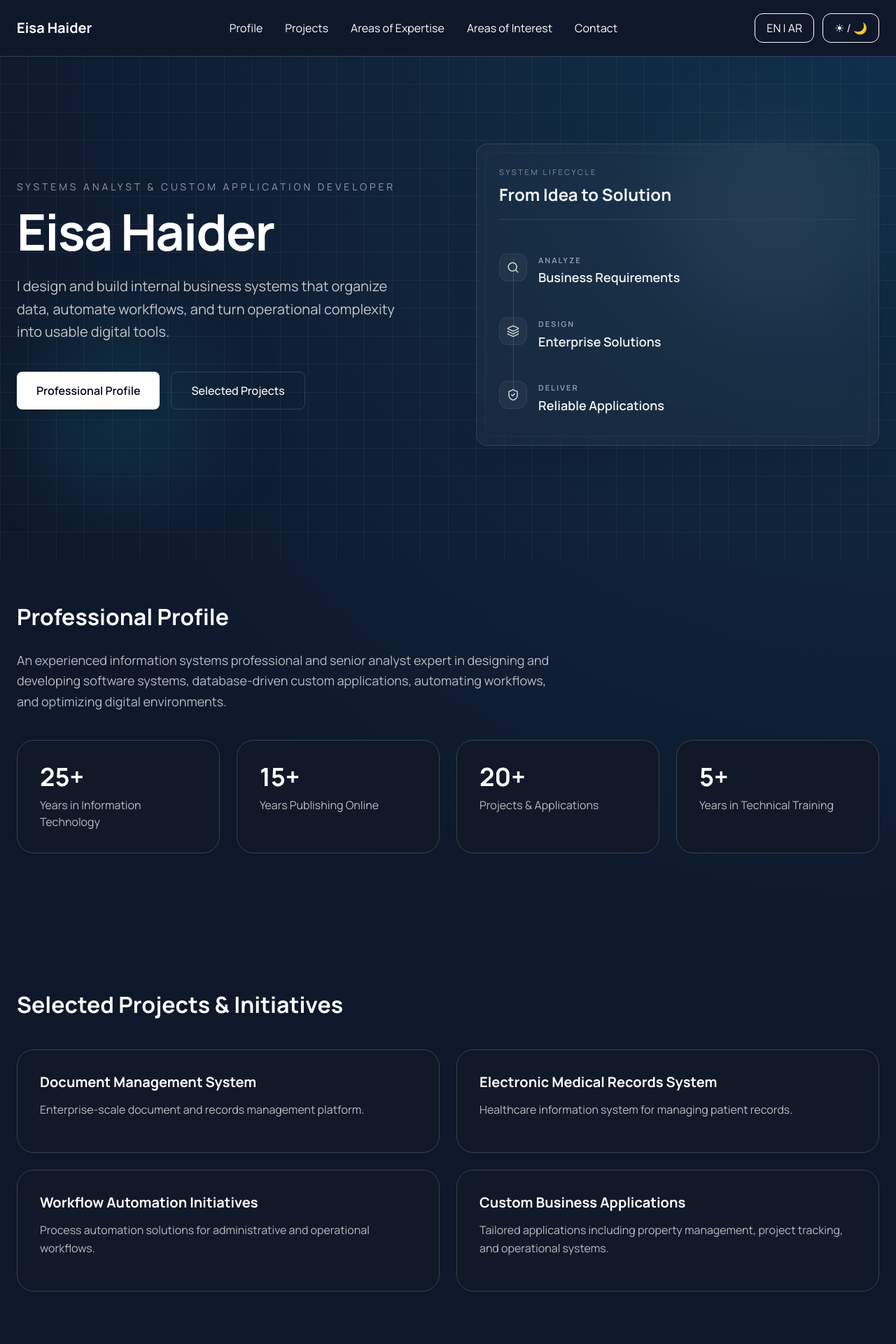
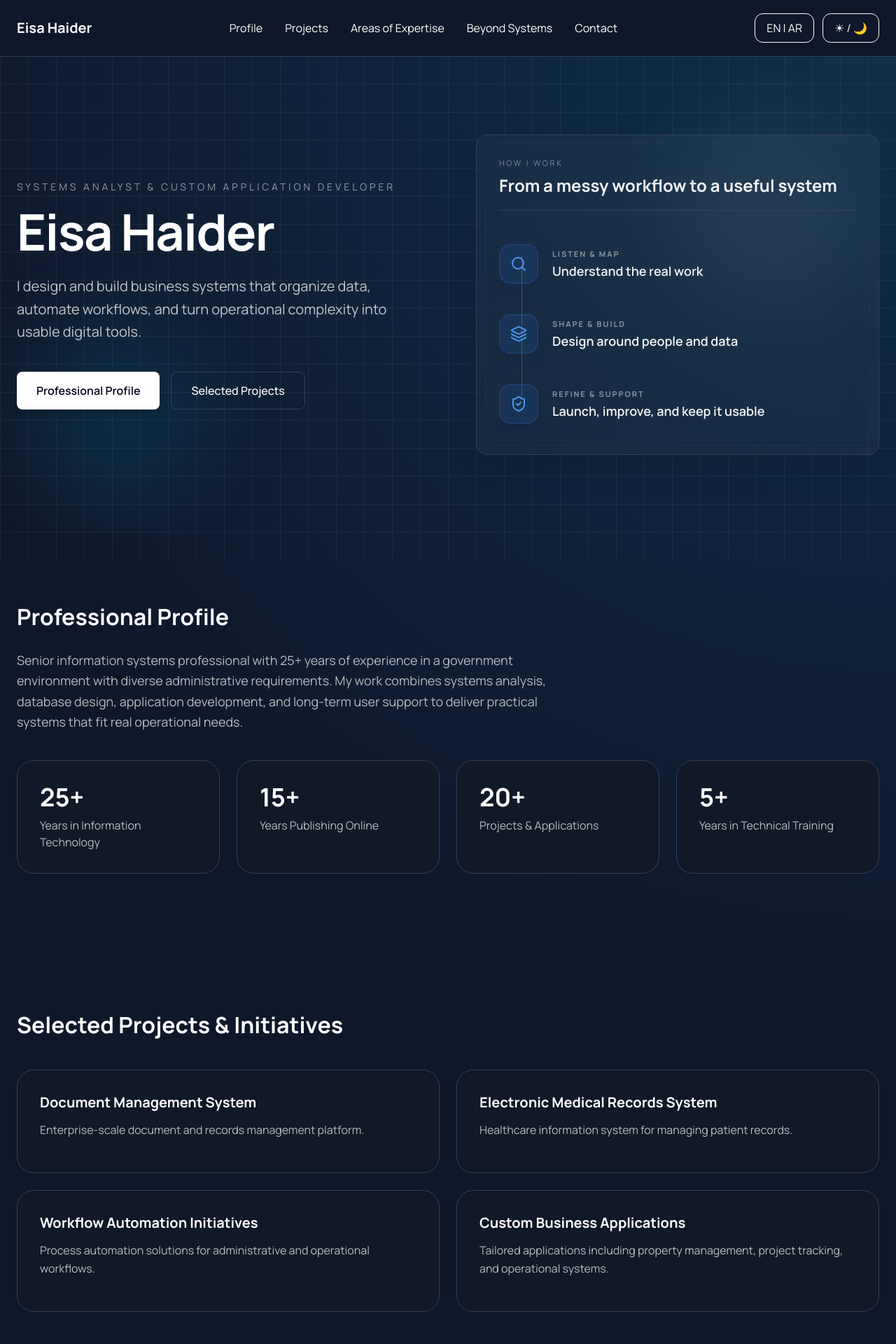
Before and after one commit to EisaHaider/eisa-portfolio, a Flask app: page / in a window 1280 px wide. Shown: the top 1920 px of the page at 70% size. Run offline with Flask 3, Linux system fonts and the light colour scheme.

Commit message:
Release v1.0.0 - Initial public portfolio

```diff
--- a/static/css/output.css
+++ b/static/css/output.css
@@ -10,6 +10,7 @@
     --color-cyan-400: oklch(78.9% 0.154 211.53);
     --color-blue-400: oklch(70.7% 0.165 254.624);
     --color-blue-500: oklch(62.3% 0.214 259.815);
+    --color-blue-950: oklch(28.2% 0.091 267.935);
     --color-purple-500: oklch(62.7% 0.265 303.9);
     --color-slate-950: oklch(12.9% 0.042 264.695);
     --color-black: #000;
@@ -230,8 +231,8 @@
   .inset-3 {
     inset: calc(var(--spacing) * 3);
   }
-  .start-5 {
-    inset-inline-start: calc(var(--spacing) * 5);
+  .start-8 {
+    inset-inline-start: calc(var(--spacing) * 8);
   }
   .start-10 {
     inset-inline-start: calc(var(--spacing) * 10);
@@ -242,14 +243,14 @@
   .top-0 {
     top: 0;
   }
-  .top-5 {
-    top: calc(var(--spacing) * 5);
+  .top-7 {
+    top: calc(var(--spacing) * 7);
   }
   .top-20 {
     top: calc(var(--spacing) * 20);
   }
-  .bottom-5 {
-    bottom: calc(var(--spacing) * 5);
+  .bottom-7 {
+    bottom: calc(var(--spacing) * 7);
   }
   .bottom-10 {
     bottom: calc(var(--spacing) * 10);
@@ -326,9 +327,6 @@
   .h-1 {
     height: var(--spacing);
   }
-  .h-4\.5 {
-    height: calc(var(--spacing) * 4.5);
-  }
   .h-5 {
     height: calc(var(--spacing) * 5);
   }
@@ -337,6 +335,9 @@
   }
   .h-10 {
     height: calc(var(--spacing) * 10);
+  }
+  .h-14 {
+    height: calc(var(--spacing) * 14);
   }
   .h-20 {
     height: calc(var(--spacing) * 20);
@@ -353,9 +354,6 @@
   .min-h-screen {
     min-height: 100vh;
   }
-  .w-4\.5 {
-    width: calc(var(--spacing) * 4.5);
-  }
   .w-5 {
     width: calc(var(--spacing) * 5);
   }
@@ -364,6 +362,9 @@
   }
   .w-10 {
     width: calc(var(--spacing) * 10);
+  }
+  .w-14 {
+    width: calc(var(--spacing) * 14);
   }
   .w-20 {
     width: calc(var(--spacing) * 20);
@@ -484,6 +485,12 @@
   .bg-blue-500 {
     background-color: var(--color-blue-500);
   }
+  .bg-blue-500\/10 {
+    background-color: color-mix(in srgb, oklch(62.3% 0.214 259.815) 10%, transparent);
+    @supports (color: color-mix(in lab, red, red)) {
+      background-color: color-mix(in oklab, var(--color-blue-500) 10%, transparent);
+    }
+  }
   .bg-cyan-400\/10 {
     background-color: color-mix(in srgb, oklch(78.9% 0.154 211.53) 10%, transparent);
     @supports (color: color-mix(in lab, red, red)) {
@@ -497,12 +504,6 @@
     background-color: color-mix(in srgb, #fff 5%, transparent);
     @supports (color: color-mix(in lab, red, red)) {
       background-color: color-mix(in oklab, var(--color-white) 5%, transparent);
-    }
-  }
-  .bg-white\/\[0\.04\] {
-    background-color: color-mix(in srgb, #fff 4%, transparent);
-    @supports (color: color-mix(in lab, red, red)) {
-      background-color: color-mix(in oklab, var(--color-white) 4%, transparent);
     }
   }
   .bg-white\/\[0\.025\] {
@@ -571,8 +572,8 @@
   .py-10 {
     padding-block: calc(var(--spacing) * 10);
   }
-  .pt-0\.5 {
-    padding-top: calc(var(--spacing) * 0.5);
+  .pt-1\.5 {
+    padding-top: calc(var(--spacing) * 1.5);
   }
   .pt-6 {
     padding-top: calc(var(--spacing) * 6);
@@ -681,8 +682,8 @@
   .opacity-10 {
     opacity: 10%;
   }
-  .opacity-15 {
-    opacity: 15%;
+  .opacity-20 {
+    opacity: 20%;
   }
   .opacity-40 {
     opacity: 40%;
@@ -708,6 +709,9 @@
   .opacity-80 {
     opacity: 80%;
   }
+  .opacity-90 {
+    opacity: 90%;
+  }
   .opacity-95 {
     opacity: 95%;
   }
@@ -723,6 +727,12 @@
     --tw-shadow-color: color-mix(in srgb, #000 10%, transparent);
     @supports (color: color-mix(in lab, red, red)) {
       --tw-shadow-color: color-mix(in oklab, color-mix(in oklab, var(--color-black) 10%, transparent) var(--tw-shadow-alpha), transparent);
+    }
+  }
+  .shadow-blue-950\/10 {
+    --tw-shadow-color: color-mix(in srgb, oklch(28.2% 0.091 267.935) 10%, transparent);
+    @supports (color: color-mix(in lab, red, red)) {
+      --tw-shadow-color: color-mix(in oklab, color-mix(in oklab, var(--color-blue-950) 10%, transparent) var(--tw-shadow-alpha), transparent);
     }
   }
   .blur-3xl {
@@ -787,12 +797,12 @@
       }
     }
   }
-  .group-hover\:bg-white\/\[0\.08\] {
+  .group-hover\:bg-blue-500\/15 {
     &:is(:where(.group):hover *) {
       @media (hover: hover) {
-        background-color: color-mix(in srgb, #fff 8%, transparent);
+        background-color: color-mix(in srgb, oklch(62.3% 0.214 259.815) 15%, transparent);
         @supports (color: color-mix(in lab, red, red)) {
-          background-color: color-mix(in oklab, var(--color-white) 8%, transparent);
+          background-color: color-mix(in oklab, var(--color-blue-500) 15%, transparent);
         }
       }
     }
--- a/static/js/main.js
+++ b/static/js/main.js
@@ -7,26 +7,26 @@ const translations = {
         nav_profile: "Profile",
         nav_projects: "Projects",
         nav_domains: "Areas of Expertise",
-        nav_insights: "Areas of Interest",
+        nav_insights: "Beyond Systems",
         nav_contact: "Contact",
 
         hero_title: "Systems Analyst & Custom Application Developer",
 
         hero_text:
-            "I design and build internal business systems that organize data, automate workflows, and turn operational complexity into usable digital tools.",
+            "I design and build business systems that organize data, automate workflows, and turn operational complexity into usable digital tools.",
 
         btn_profile: "Professional Profile",
         btn_projects: "Selected Projects",
 
 
-        hero_flow_subtitle: "System Lifecycle",
-        hero_flow_title: "From Idea to Solution",
-        hero_step1_title: "Analyze",
-        hero_step1_desc: "Business Requirements",
-        hero_step2_title: "Design",
-        hero_step2_desc: "Enterprise Solutions",
-        hero_step3_title: "Deliver",
-        hero_step3_desc: "Reliable Applications",
+        hero_flow_subtitle: "How I Work",
+        hero_flow_title: "From a messy workflow to a useful system",
+        hero_step1_title: "Listen & Map",
+        hero_step1_desc: "Understand the real work",
+        hero_step2_title: "Shape & Build",
+        hero_step2_desc: "Design around people and data",
+        hero_step3_title: "Refine & Support",
+        hero_step3_desc: "Launch, improve, and keep it usable",
 
         domains_title: "Areas of Expertise",
 
@@ -65,7 +65,7 @@ const translations = {
         project_4_desc: "Tailored applications including property management, project tracking, and operational systems.",
 
         // نصوص اهتمامات Insights (تتوافق مع اسم القسم الموحد)
-        insights_title: "Areas of Interest",
+        insights_title: "Beyond Systems",
         insight_1: "Emerging Technologies",
         insight_2: "User Experience",
         insight_3: "Running",
@@ -105,7 +105,7 @@ const translations = {
         tech_hosting: "Container-ready deployment approach designed for reliable cloud delivery.",
 
         // الفقرة الوصفية المعتمدة للملف المهني بالإنجليزية
-        summary_description: "An experienced information systems professional and senior analyst expert in designing and developing software systems, database-driven custom applications, automating workflows, and optimizing digital environments.",
+        summary_description: "Senior information systems professional with 25+ years of experience in a government environment with diverse administrative requirements. My work combines systems analysis, database design, application development, and long-term user support to deliver practical systems that fit real operational needs.",
 
         copyright_text: "© 2026 Eisa Haider. All rights reserved."
     },
@@ -117,13 +117,13 @@ const translations = {
         nav_profile: "الملف المهني",
         nav_projects: "المشاريع",
         nav_domains: "مجالات الخبرة",
-        nav_insights: "مجالات الاهتمام",
+        nav_insights: "خارج إطار العمل",
         nav_contact: "التواصل",
 
         hero_title: "محلل نظم ومطور تطبيقات مخصصة",
 
         hero_text:
-            "أصمم وأطور أنظمة أعمال داخلية تنظّم البيانات، وتؤتمت الإجراءات، وتحول التعقيد التشغيلي إلى أدوات رقمية عملية.",
+            "أصمم وأطور أنظمة أعمال لتنظيم البيانات، وأتمتة الإجراءات، وتحويل التعقيد التشغيلي إلى أدوات رقمية عملية.",
 
         btn_profile: "الملف المهني",
         btn_projects: "المشاريع المختارة",
@@ -141,14 +141,14 @@ const translations = {
 
 
 
-        hero_flow_subtitle: "دورة حياة الأنظمة",
-        hero_flow_title: "من الفكرة إلى الحل المتكامل",
-        hero_step1_title: "التحليل",
-        hero_step1_desc: "متطلبات الأعمال",
-        hero_step2_title: "التصميم",
-        hero_step2_desc: "الحلول البرمجية المؤسسية",
-        hero_step3_title: "التطوير والتسليم",
-        hero_step3_desc: "التطبيقات والأنظمة الموثوقة",
+        hero_flow_subtitle: "طريقة العمل",
+        hero_flow_title: "من إجراءات عمل معقدة إلى أنظمة فعّالة",
+        hero_step1_title: "أفهم وأرسم",
+        hero_step1_desc: "فهم العمل كما يحدث فعلاً",
+        hero_step2_title: "أصمم وأبني",
+        hero_step2_desc: "حلول تناسب الناس والبيانات",
+        hero_step3_title: "أطلق وأحسّن",
+        hero_step3_desc: "تسليم قابل للاستخدام والتطوير",
 
         summary_title: "الملف المهني",
 
@@ -178,7 +178,7 @@ const translations = {
         project_4_desc: "تطبيقات مصممة بدقة حسب الطلب تشمل إدارة العقارات، تتبع المشاريع، والأنظمة التشغيلية المخصصة.",
 
         // نصوص اهتمامات Insights
-        insights_title: "مجالات الاهتمام",
+        insights_title: "خارج إطار العمل",
         insight_1: "التقنيات الناشئة",
         insight_2: "تجربة المستخدم",
         insight_3: "الجري",
@@ -217,7 +217,7 @@ const translations = {
         tech_hosting: "منهجية نشر جاهزة للحاويات ومناسبة للتشغيل السحابي الموثوق.",
 
         // الفقرة الوصفية المعتمدة للملف المهني بالعربية
-        summary_description: "أخصائي نظم معلومات ومحلل أول متمرس في تصميم وتطوير النظم البرمجية، وتطوير التطبيقات المعتمدة على قواعد البيانات، وأتمتة الإجراءات وتحسين بيئات العمل الرقمية.",
+        summary_description: "أخصائي نظم معلومات بخبرة تزيد عن 25 عامًا في بيئة حكومية ذات متطلبات إدارية متعددة. يجمع عملي بين تحليل النظم، تصميم قواعد البيانات، تطوير التطبيقات، ودعم المستخدمين على المدى الطويل لتقديم أنظمة عملية تناسب الاحتياج التشغيلي الحقيقي.",
 
          copyright_text: "© 2026 عيسى حيدر. جميع الحقوق محفوظة."
     }
--- a/templates/index.html
+++ b/templates/index.html
@@ -109,17 +109,17 @@ Eisa Haider | Information Systems Architect
                 <!-- المراحل -->
                 <div class="relative space-y-5">
 
-                    <div class="absolute top-5 bottom-5 start-5 w-px opacity-15"
+                    <div class="absolute top-7 bottom-7 start-8 w-px opacity-20"
                          style="background-color: currentColor;"></div>
 
                     <!-- المرحلة الأولى -->
-                    <div class="group relative z-10 flex items-start gap-4 rounded-xl p-3 -mx-3 hover:bg-white/[0.045] transition-colors">
-                        <div class="shrink-0 w-10 h-10 rounded-xl flex items-center justify-center border bg-white/[0.04] group-hover:bg-white/[0.08] group-hover:scale-105 transition-all"
-                             style="border-color: var(--border-color);">
-                            <i data-lucide="search" class="w-4.5 h-4.5 opacity-80"></i>
+                    <div class="group relative z-10 flex items-start gap-5 rounded-xl p-3 -mx-3 hover:bg-white/[0.045] transition-colors">
+                        <div class="shrink-0 w-14 h-14 rounded-2xl flex items-center justify-center border bg-blue-500/10 text-blue-400 shadow-lg shadow-blue-950/10 group-hover:bg-blue-500/15 group-hover:scale-105 transition-all"
+                             style="border-color: rgba(59,130,246,.28);">
+                            <i data-lucide="search" class="w-6 h-6 opacity-90"></i>
                         </div>
 
-                        <div class="pt-0.5">
+                        <div class="pt-1.5">
                             <span class="text-[11px] font-bold uppercase tracking-[0.18em] opacity-50 block"
                                   data-i18n="hero_step1_title"></span>
 
@@ -129,13 +129,13 @@ Eisa Haider | Information Systems Architect
                     </div>
 
                     <!-- المرحلة الثانية -->
-                    <div class="group relative z-10 flex items-start gap-4 rounded-xl p-3 -mx-3 hover:bg-white/[0.045] transition-colors">
-                        <div class="shrink-0 w-10 h-10 rounded-xl flex items-center justify-center border bg-white/[0.04] group-hover:bg-white/[0.08] group-hover:scale-105 transition-all"
-                             style="border-color: var(--border-color);">
-                            <i data-lucide="layers" class="w-4.5 h-4.5 opacity-80"></i>
+                    <div class="group relative z-10 flex items-start gap-5 rounded-xl p-3 -mx-3 hover:bg-white/[0.045] transition-colors">
+                        <div class="shrink-0 w-14 h-14 rounded-2xl flex items-center justify-center border bg-blue-500/10 text-blue-400 shadow-lg shadow-blue-950/10 group-hover:bg-blue-500/15 group-hover:scale-105 transition-all"
+                             style="border-color: rgba(59,130,246,.28);">
+                            <i data-lucide="layers" class="w-6 h-6 opacity-90"></i>
                         </div>
 
-                        <div class="pt-0.5">
+                        <div class="pt-1.5">
                             <span class="text-[11px] font-bold uppercase tracking-[0.18em] opacity-50 block"
                                   data-i18n="hero_step2_title"></span>
 
@@ -145,13 +145,13 @@ Eisa Haider | Information Systems Architect
                     </div>
 
                     <!-- المرحلة الثالثة -->
-                    <div class="group relative z-10 flex items-start gap-4 rounded-xl p-3 -mx-3 hover:bg-white/[0.045] transition-colors">
-                        <div class="shrink-0 w-10 h-10 rounded-xl flex items-center justify-center border bg-white/[0.04] group-hover:bg-white/[0.08] group-hover:scale-105 transition-all"
-                             style="border-color: var(--border-color);">
-                            <i data-lucide="shield-check" class="w-4.5 h-4.5 opacity-80"></i>
+                    <div class="group relative z-10 flex items-start gap-5 rounded-xl p-3 -mx-3 hover:bg-white/[0.045] transition-colors">
+                        <div class="shrink-0 w-14 h-14 rounded-2xl flex items-center justify-center border bg-blue-500/10 text-blue-400 shadow-lg shadow-blue-950/10 group-hover:bg-blue-500/15 group-hover:scale-105 transition-all"
+                             style="border-color: rgba(59,130,246,.28);">
+                            <i data-lucide="shield-check" class="w-6 h-6 opacity-90"></i>
                         </div>
 
-                        <div class="pt-0.5">
+                        <div class="pt-1.5">
                             <span class="text-[11px] font-bold uppercase tracking-[0.18em] opacity-50 block"
                                   data-i18n="hero_step3_title"></span>
 
```
Also changed, not shown: 1 other file.
